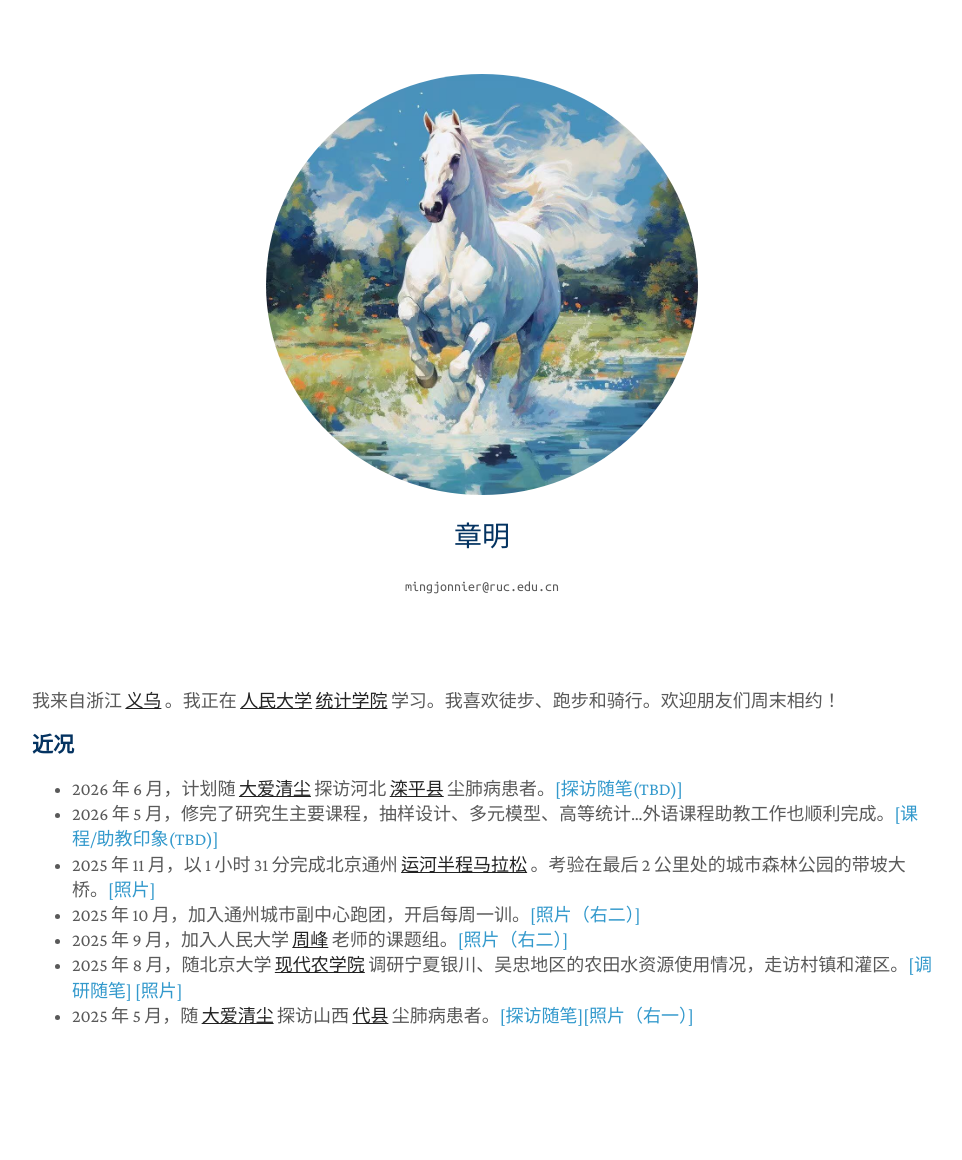
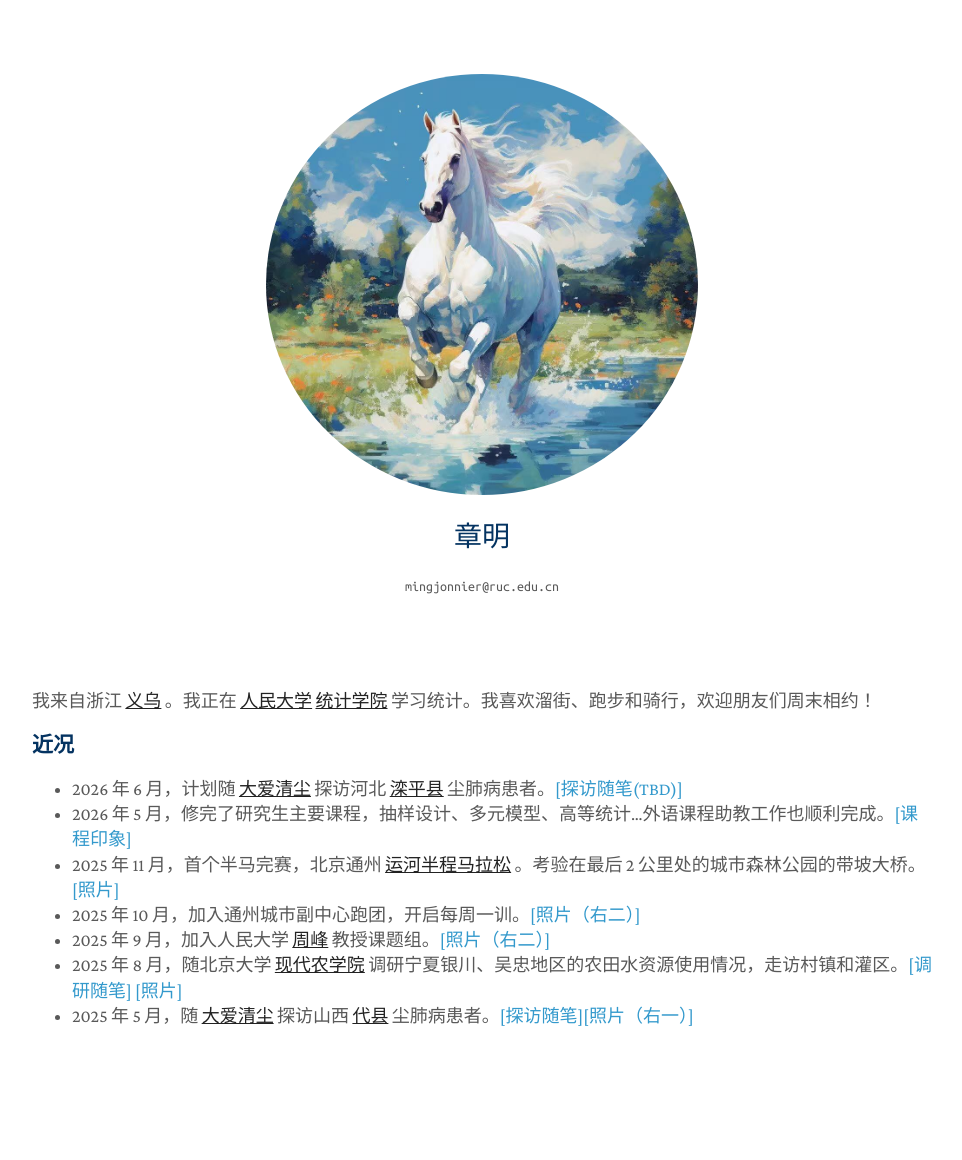
Before and after one commit to zhangming4153/zhangming4153.github.io, a Jekyll site: the page built from index.md, in a window 1280 px wide. Shown: the whole page, without its empty margins (158-1120 px from the left). Built offline with Jekyll 4.4.1, drawn with Linux system fonts in a browser that asks for light colours; a style sheet for code colours, icons or effects is not loaded.

Commit message:
Update index.md

```diff
--- a/index.md
+++ b/index.md
@@ -1,17 +1,17 @@
 ---
 layout: homepage
-permalink: /cn/
+permalink: /
 title: 章明
 ---
 
-我来自浙江 <a href="https://baike.baidu.com/item/义乌市"><strong><u>义乌</u></strong></a> 。我正在 <a href="http://ruc.edu.cn"><strong><u>人民大学</u></strong></a> <a href="http://stat.ruc.edu.cn"><strong><u>统计学院</u></strong></a> 学习。我喜欢徒步、跑步和骑行。欢迎朋友们周末相约！
+我来自浙江 <a href="https://baike.baidu.com/item/义乌市"><strong><u>义乌</u></strong></a> 。我正在 <a href="http://ruc.edu.cn"><strong><u>人民大学</u></strong></a> <a href="http://stat.ruc.edu.cn"><strong><u>统计学院</u></strong></a> 学习统计。我喜欢溜街、跑步和骑行，欢迎朋友们周末相约！
 
 ### 近况
 
 - 2026 年 6 月，计划随 <a href="https://daqc.org.cn"><strong><u>大爱清尘</u></strong></a> 探访河北 <a href = "https://baike.baidu.com/item/滦平县/7429142"><strong><u>滦平县</u></strong></a> 尘肺病患者。[[探访随笔(TBD)]](/assets/daai_202606.pdf)
-- 2026 年 5 月，修完了研究生主要课程，抽样设计、多元模型、高等统计...外语课程助教工作也顺利完成。[[课程/助教印象(TBD)]](/assets/lookback.pdf)
-- 2025 年 11 月，以 1 小时 31 分完成北京通州 <a href="https://baike.baidu.com/item/2025北京通州运河半程马拉松/66790330"><strong><u>运河半程马拉松</u></strong></a> 。考验在最后 2 公里处的城市森林公园的带坡大桥。[[照片]](/assets/tongz_semimara_profile.jpg)
+- 2026 年 5 月，修完了研究生主要课程，抽样设计、多元模型、高等统计...外语课程助教工作也顺利完成。[[课程印象]](/assets/lookback.pdf)
+- 2025 年 11 月，首个半马完赛，北京通州 <a href="https://baike.baidu.com/item/2025北京通州运河半程马拉松/66790330"><strong><u>运河半程马拉松</u></strong></a> 。考验在最后 2 公里处的城市森林公园的带坡大桥。[[照片]](/assets/tongz_semimara_profile.jpg)
 - 2025 年 10 月，加入通州城市副中心跑团，开启每周一训。[[照片（右二）]](/assets/tongz_group.png)
-- 2025 年 9 月，加入人民大学 <a href="https://zhoufeng6288.github.io"><strong><u>周峰</u></strong></a> 老师的课题组。[[照片（右二）]](/assets/people_0912.jpg)
+- 2025 年 9 月，加入人民大学 <a href="https://zhoufeng6288.github.io"><strong><u>周峰</u></strong></a> 教授课题组。[[照片（右二）]](/assets/people_0912.jpg)
 - 2025 年 8 月，随北京大学 <a href="https://www.saas.pku.edu.cn"><strong><u>现代农学院</u></strong></a> 调研宁夏银川、吴忠地区的农田水资源使用情况，走访村镇和灌区。[[调研随笔]](/assets/Ningxia.pdf) [[照片]](/assets/ningxia_me_0820.jpg)
 - 2025 年 5 月，随 <a href="https://daqc.org.cn"><strong><u>大爱清尘</u></strong></a> 探访山西 <a href = "https://baike.baidu.com/item/代县/1178294"><strong><u>代县</u></strong></a> 尘肺病患者。[[探访随笔]](/assets/Shanxi.pdf)[[照片（右一）]](/assets/daai_202505.jpg)
```
